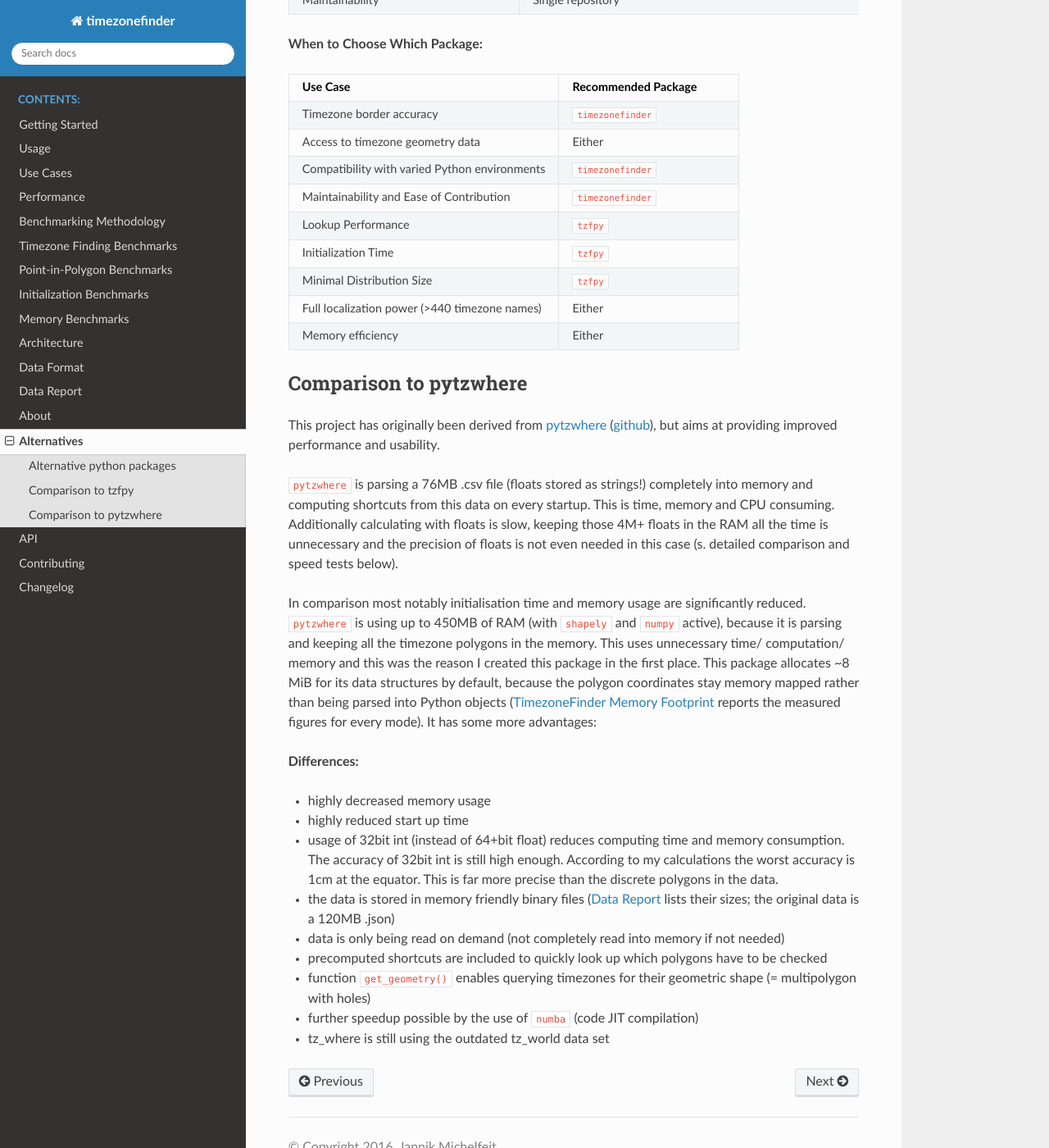
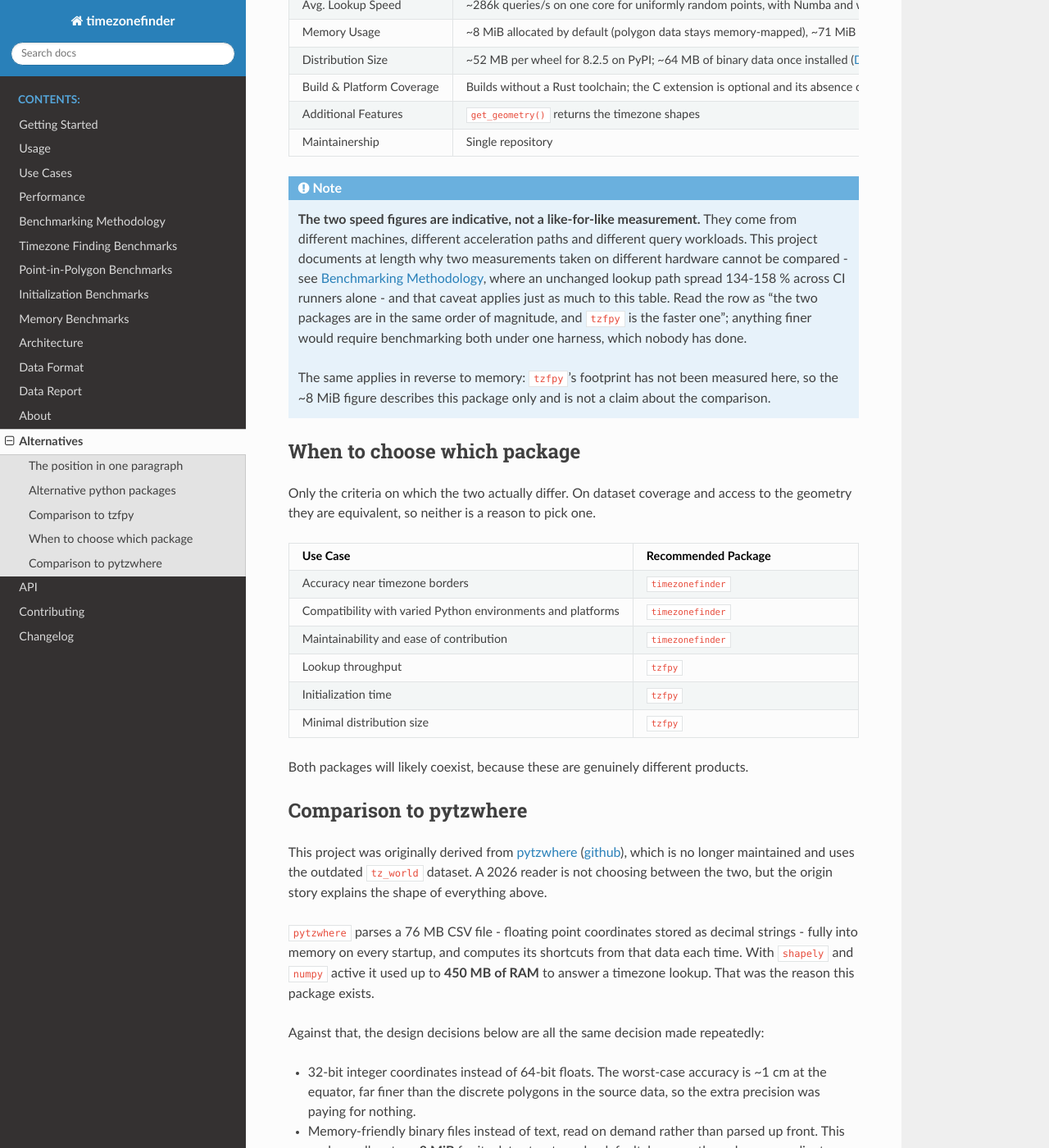
Before and after one commit to jannikmi/timezonefinder, a Sphinx documentation site: the page built from docs/alternatives.rst, in a window 1280 px wide and 1400 px high, scrolled down 1148 px. Shown: the whole window at 82% size. Built offline with Sphinx 7.4.7 and the Read the Docs theme 3.1.0, drawn with Linux system fonts in a browser that asks for light colours; some of the changed text lies outside the part shown.

Commit message:
Rewrite the package comparison into the argument it almost made
This page carries the project's most important claim - we are the
accurate one, tzfpy is the fast one, and the trade is deliberate - and
presented it worst of anything in the repository.

- states the position in prose before the first table, instead of
  opening on a bullet list whose first entry ends on the word "faster"
- replaces the adjective with a number: "higher accuracy around
  timezone borders" becomes 7,925,313 boundary vertices across 1,322
  polygons at ~1 cm resolution, unsimplified, sourced to the data report
- says plainly when tzfpy is the better choice. Coarse geofencing at
  volume, where a wrong answer within a few hundred metres of a border
  costs nothing, is a real case and it is theirs
- fixes the cross-machine speed comparison. This repository documents
  at length why two measurements from different machines cannot be
  compared, then did exactly that in its own competitor table. Both
  configurations are now named and the row carries the caveat
- corrects "Distribution Size ~28 MB", which predated the return to the
  full dataset: the wheel is ~52 MB and the installed binary data ~64 MB
- drops the decision-table rows that said "Either". A criterion on
  which the packages do not differ is not a decision criterion, and each
  one dilutes the rows that are
- compresses the pytzwhere section to the origin story worth keeping -
  450 MB of RAM for a timezone lookup - which lands harder next to the
  measured ~8 MiB

Every comparative claim is sourced from something already in the
repository or from the two packages' own PyPI metadata. No new
measurement: benchmarking tzfpy fairly is a project of its own.

Co-Authored-By: Claude Opus 5 <noreply@anthropic.com>

```diff
--- a/CHANGELOG.rst
+++ b/CHANGELOG.rst
@@ -13,7 +13,7 @@ X.X.X (unreleased)
 * the packaged ``coordinates.fbs`` files now carry a FlatBuffers file identifier and a layout version recording the coordinate encoding, and ``TimezoneFinder`` raises a ``ValueError`` naming the offending file when the encoding does not match the one it reads. Previously such a directory was read without complaint and produced wrong timezones. This matters if you compile your own data and point ``bin_file_location`` at it: because the coordinate layout changed in this release, those directories have to be regenerated once with ``scripts/file_converter.py``. The marker tracks the encoding rather than the package version, so this is not a per-release obligation - compiled data stays valid across upgrades that leave the format alone
 * the memory footprint of every finder configuration is now measured and published: the new `memory report <https://timezonefinder.readthedocs.io/en/latest/benchmark_results_memory.html>`__ states what ``TimezoneFinder``, ``TimezoneFinder(in_memory=True)`` and ``TimezoneFinderL`` each cost, separating what they allocate (``tracemalloc``) from what they make resident (RSS, which additionally counts memory-mapped pages). The distinction is the point: the default mode maps the coordinate data instead of reading it, so its allocation stays an order of magnitude below the in-memory mode's while its resident set grows only with the pages a lookup actually touches. This replaces the previous documentation, which claimed a process ceiling of 40MB and a 41MB data directory - both long out of date - and fills the ``Memory Usage`` row of the package comparison, which read ``TBA``
 * ``README.rst`` and the documentation landing page now open with a project banner, and their badge block is corrected: the ``code style: black`` badge named a formatter this project has never used and is replaced by ``ruff``, and a supported-Python-versions badge was added. The banner is referenced by absolute URL in ``README.rst``, since PyPI serves the long description without the repository and a ``docs/…`` path renders as a broken image there
-* repaired the mangled lookup-speed cell of the `package comparison <https://timezonefinder.readthedocs.io/en/latest/alternatives.html>`__ table, where a documentation cross-reference had leaked into the table as literal text. Both sides of the row now say what was measured and on what
+* rewrote the `package comparison <https://timezonefinder.readthedocs.io/en/latest/alternatives.html>`__ page. It now states its position in prose before the first table - border correctness is what this package optimises for, speed is the constraint that work happens under - and says plainly when ``tzfpy`` is the better choice. Every quantitative cell names what it measures and links its source, the ``Distribution Size`` figure is corrected (it predated the return to the full dataset and was roughly half the current wheel), and the speed row carries an explicit caveat that the two numbers come from different machines and workloads and are indicative rather than a like-for-like measurement. The decision table drops the rows on which the two packages do not differ
 * two new documentation pages: `Architecture <https://timezonefinder.readthedocs.io/en/latest/architecture.html>`__ describes the lookup pipeline, the three point-in-polygon backends and the memory modes, and states the ceilings this package deliberately does not exceed - unsimplified geometry, ~1 cm coordinate resolution, no general-purpose spatial code. `Benchmarking Methodology <https://timezonefinder.readthedocs.io/en/latest/benchmarking_methodology.html>`__ documents how the published numbers are produced and what they can and cannot tell you: ``ubuntu-latest`` pins the runner image and not the CPU, which is why a pull request is measured against its own merge base on the same runner and why every alert threshold is derived from measured noise. It was previously addressed only to contributors, in the second half of ``CONTRIBUTING.md``, which now keeps the operational instructions and links to it
 * the H3 resolution choice in the `data format documentation <https://timezonefinder.readthedocs.io/en/latest/data_format.html>`__ is no longer asserted to "offer a good balance" but reports the study behind it (``prototypes/single_resolution_bench.py``): the hybrid index is ~1.6 MB at resolution 3, while resolution 4 would exceed 10 % of the packaged polygon data for gains that do not justify it
 
--- a/docs/alternatives.rst
+++ b/docs/alternatives.rst
@@ -2,76 +2,103 @@
 Alternatives
 ============
 
+The position in one paragraph
+-----------------------------
+
+``timezonefinder`` optimises for **correctness at timezone borders**. It stores the boundary
+polygons exactly as the source dataset provides them - 7,925,313 boundary vertices across 1,322
+polygons, plus 756 holes, at ~1 cm coordinate resolution (see :doc:`data_report`) - and never
+simplifies them. Speed is the constraint that work is done under, not the goal: the H3 spatial
+index, the integer coordinate representation and the optional acceleration backends exist to make
+full-resolution geometry affordable, not to shave the last microsecond off a lookup.
+
+`tzfpy <https://github.com/ringsaturn/tzfpy>`__ makes the opposite trade, deliberately and well. It
+ships simplified polygons, which makes it smaller, faster to start and faster per query, at the cost
+of accuracy near the borders those polygons describe.
+
+**If your query points are rarely near a timezone border - coarse geofencing, analytics
+aggregation, high-volume classification where an occasional wrong answer within a few hundred
+metres of a boundary costs nothing - choose ``tzfpy``.** It is a good package, it will serve you
+better, and its maintainer is a contributor to this one (see :doc:`3_about`). If a wrong answer at
+a border is a bug rather than a rounding error, that is what this package is for.
+
 Alternative python packages
 ---------------------------
 
-- `tzfpy <https://github.com/ringsaturn/tzfpy>`__ (less accurate, more lightweight, faster)
-- `pytzwhere <https://pypi.python.org/pypi/tzwhere>`__ (not maintained)
+- `tzfpy <https://github.com/ringsaturn/tzfpy>`__ - less accurate, more lightweight, faster
+- `pytzwhere <https://pypi.python.org/pypi/tzwhere>`__ - not maintained
 
 
 Comparison to tzfpy
------------------------
+-------------------
 
-``tzfpy`` is a Python binding of the Rust package ``tzf-rs``, which serves as an alternative to ``timezonefinder`` with different trade-offs.
-
-Both packages use the full original dataset (>440 timezones), providing full localization capabilities and historical timezone accuracy.
-
-**Important:** ``timezonefinder`` maintains **higher accuracy around timezone borders** because it uses complete, non-simplified polygon data. In contrast, ``tzfpy`` uses simplified polygons for performance, which can lead to inaccuracies near boundaries.
-
-Both packages will likely coexist as they serve different use cases:
-
-**Comprehensive Comparison:**
+``tzfpy`` is a Python binding of the Rust package ``tzf-rs``. Both packages use the full original
+dataset (>440 timezones), so both offer full localization and historical timezone accuracy; the
+difference is in what they do with that dataset's geometry.
 
 .. list-table::
    :header-rows: 1
-   :widths: 30 35 35
+   :widths: 24 40 36
 
    * - Feature
      - timezonefinder
      - tzfpy
    * - Implementation
-     - Pure Python with optional C extensions and Numba compilation
-     - Python binding of Rust package ``tzf-rs``
+     - Pure Python, with an optional C extension and optional Numba JIT compilation
+     - Python binding of the Rust crate ``tzf-rs``
    * - Dataset Version
      - Full original dataset (>440 timezones)
      - Full original dataset (>440 timezones)
+   * - Data Representation
+     - Complete, non-simplified polygons: 7,925,313 boundary vertices across 1,322 polygons at ~1 cm coordinate resolution (:doc:`data_report`)
+     - Simplified polygons, by design
+   * - Border Accuracy
+     - Limited only by the source dataset
+     - Reduced near borders, in proportion to the simplification
+   * - Spatial Index
+     - H3 hexagons at resolution 3, ~41k cells, 1.49 MB (:doc:`data_report`)
+     - Hierarchical tree of ~80k rectangles, falling back to the simplified polygon data
    * - Startup Time
-     - Requires initialization time
-     - No startup time (immediate)
-   * - Avg. Lookup Speed Queries per Second
-     - ~286k on one core, uniformly random query points, Numba enabled, macOS arm64 - see :doc:`benchmark_results_timezonefinding`
-     - `~320k <https://github.com/ringsaturn/tz-benchmark>`__ reported by a third-party benchmark on unstated hardware
-   * - Data Representation
-     - Complete, non-simplified timezone polygons
-     - Simplified timezone polygons
-   * - Border Accuracy
-     - Higher accuracy around timezone borders (full polygon precision)
-     - Lower accuracy near borders due to simplified polygons
+     - Requires initialization; measured per class and mode in :doc:`benchmark_results_initialization`
+     - None (immediate)
+   * - Avg. Lookup Speed
+     - ~286k queries/s on one core for uniformly random points, with Numba and without the C extension, on macOS arm64 (:doc:`benchmark_results_timezonefinding`)
+     - `~320k queries/s <https://github.com/ringsaturn/tz-benchmark>`__ reported by a third-party benchmark on unstated hardware
+   * - Memory Usage
+     - ~8 MiB allocated by default (polygon data stays memory-mapped), ~71 MiB with ``in_memory=True`` (:doc:`benchmark_results_memory`)
+     - Not measured here
    * - Distribution Size
-     - ~28 MB
-     - ~6 MB
-   * - Memory Usage
-     - ~8 MiB allocated by default (polygon data is memory mapped), ~71 MiB with ``in_memory=True`` - see :doc:`benchmark_results_memory`
-     - Not measured here
-   * - Spatial Index
-     - H3 hexagon-based index with ~41k cells (resolution 3)
-     - Hierarchical tree of ~80k rectangles with fallback to simplified polygon data
-   * - Build Complexity
-     - Easier to build when wheels are missing
-     - Requires Rust to build wheels for some platforms
-   * - Python Compatibility
-     - Better compatibility across Python versions
-     - Requires Rust to build wheels on certain platforms or Python versions
+     - ~52 MB per wheel for 8.2.5 on PyPI; ~64 MB of binary data once installed (:doc:`data_report`)
+     - ~4-5 MB per wheel for 1.3.2 on PyPI
+   * - Build & Platform Coverage
+     - Builds without a Rust toolchain; the C extension is optional and its absence only costs speed
+     - Requires Rust to build wheels on platforms or Python versions without a prebuilt one
    * - Additional Features
-     - ``get_geometry()`` for retrieving the timezone shapes
-     - Return GeoJSON representation of timezone shapes and timezone's indexes
-   * - Maintainability
+     - ``get_geometry()`` returns the timezone shapes
+     - Returns GeoJSON representations of the shapes and the timezone's indexes
+   * - Maintainership
      - Single repository
-     - Downstream of multiple repositories (tzf, tzf-rel, tzf-rs) languages (Go, Rust, Python)
+     - Downstream of several repositories (tzf, tzf-rel, tzf-rs) across Go, Rust and Python
+
+.. note::
+
+   **The two speed figures are indicative, not a like-for-like measurement.** They come from
+   different machines, different acceleration paths and different query workloads. This project
+   documents at length why two measurements taken on different hardware cannot be compared - see
+   :doc:`benchmarking_methodology`, where an unchanged lookup path spread 134-158 % across CI
+   runners alone - and that caveat applies just as much to this table. Read the row as "the two
+   packages are in the same order of magnitude, and ``tzfpy`` is the faster one"; anything finer
+   would require benchmarking both under one harness, which nobody has done.
+
+   The same applies in reverse to memory: ``tzfpy``'s footprint has not been measured here, so the
+   ~8 MiB figure describes this package only and is not a claim about the comparison.
 
 
+When to choose which package
+----------------------------
 
-**When to Choose Which Package:**
+Only the criteria on which the two actually differ. On dataset coverage and access to the geometry
+they are equivalent, so neither is a reason to pick one.
 
 .. list-table::
    :header-rows: 1
@@ -79,53 +106,44 @@ Both packages will likely coexist as they serve different use cases:
 
    * - Use Case
      - Recommended Package
-   * - Timezone border accuracy
+   * - Accuracy near timezone borders
      - ``timezonefinder``
-   * - Access to timezone geometry data
-     - Either
-   * - Compatibility with varied Python environments
+   * - Compatibility with varied Python environments and platforms
      - ``timezonefinder``
-   * - Maintainability and Ease of Contribution
+   * - Maintainability and ease of contribution
      - ``timezonefinder``
-   * - Lookup Performance
+   * - Lookup throughput
      - ``tzfpy``
-   * - Initialization Time
+   * - Initialization time
      - ``tzfpy``
-   * - Minimal Distribution Size
+   * - Minimal distribution size
      - ``tzfpy``
-   * - Full localization power (>440 timezone names)
-     - Either
-   * - Memory efficiency
-     - Either
 
-
+Both packages will likely coexist, because these are genuinely different products.
 
 
 Comparison to pytzwhere
 -----------------------
 
-This project has originally been derived from `pytzwhere <https://pypi.python.org/pypi/tzwhere>`__
-(`github <https://github.com/pegler/pytzwhere>`__), but aims at providing
-improved performance and usability.
+This project was originally derived from `pytzwhere <https://pypi.python.org/pypi/tzwhere>`__
+(`github <https://github.com/pegler/pytzwhere>`__), which is no longer maintained and uses the
+outdated ``tz_world`` dataset. A 2026 reader is not choosing between the two, but the origin story
+explains the shape of everything above.
 
-``pytzwhere`` is parsing a 76MB .csv file (floats stored as strings!) completely into memory and computing shortcuts from this data on every startup.
-This is time, memory and CPU consuming. Additionally calculating with floats is slow,
-keeping those 4M+ floats in the RAM all the time is unnecessary and the precision of floats is not even needed in this case (s. detailed comparison and speed tests below).
+``pytzwhere`` parses a 76 MB CSV file - floating point coordinates stored as decimal strings - fully
+into memory on every startup, and computes its shortcuts from that data each time. With ``shapely``
+and ``numpy`` active it used up to **450 MB of RAM** to answer a timezone lookup. That was the
+reason this package exists.
 
-In comparison most notably initialisation time and memory usage are significantly reduced.
-``pytzwhere`` is using up to 450MB of RAM (with ``shapely`` and ``numpy`` active),
-because it is parsing and keeping all the timezone polygons in the memory.
-This uses unnecessary time/ computation/ memory and this was the reason I created this package in the first place.
-This package allocates ~8 MiB for its data structures by default, because the polygon coordinates stay memory mapped rather than being parsed into Python objects (:doc:`benchmark_results_memory` reports the measured figures for every mode). It has some more advantages:
+Against that, the design decisions below are all the same decision made repeatedly:
 
-**Differences:**
+- 32-bit integer coordinates instead of 64-bit floats. The worst-case accuracy is ~1 cm at the
+  equator, far finer than the discrete polygons in the source data, so the extra precision was
+  paying for nothing.
+- Memory-friendly binary files instead of text, read on demand rather than parsed up front.
+  This package allocates **~8 MiB** for its data structures by default, because the polygon
+  coordinates stay memory-mapped (:doc:`benchmark_results_memory` reports every mode).
+- Precomputed shortcuts shipped with the package instead of rebuilt at every startup.
 
--  highly decreased memory usage
--  highly reduced start up time
--  usage of 32bit int (instead of 64+bit float) reduces computing time and memory consumption. The accuracy of 32bit int is still high enough. According to my calculations the worst accuracy is 1cm at the equator. This is far more precise than the discrete polygons in the data.
--  the data is stored in memory friendly binary files (:doc:`data_report` lists their sizes; the original data is a 120MB .json)
--  data is only being read on demand (not completely read into memory if not needed)
--  precomputed shortcuts are included to quickly look up which polygons have to be checked
-- function ``get_geometry()`` enables querying timezones for their geometric shape (= multipolygon with holes)
-- further speedup possible by the use of ``numba`` (code JIT compilation)
-- tz_where is still using the outdated tz_world data set
+Two capabilities came along the way: ``get_geometry()`` for querying a timezone's shape (a
+multipolygon with holes), and optional Numba JIT compilation.
```
